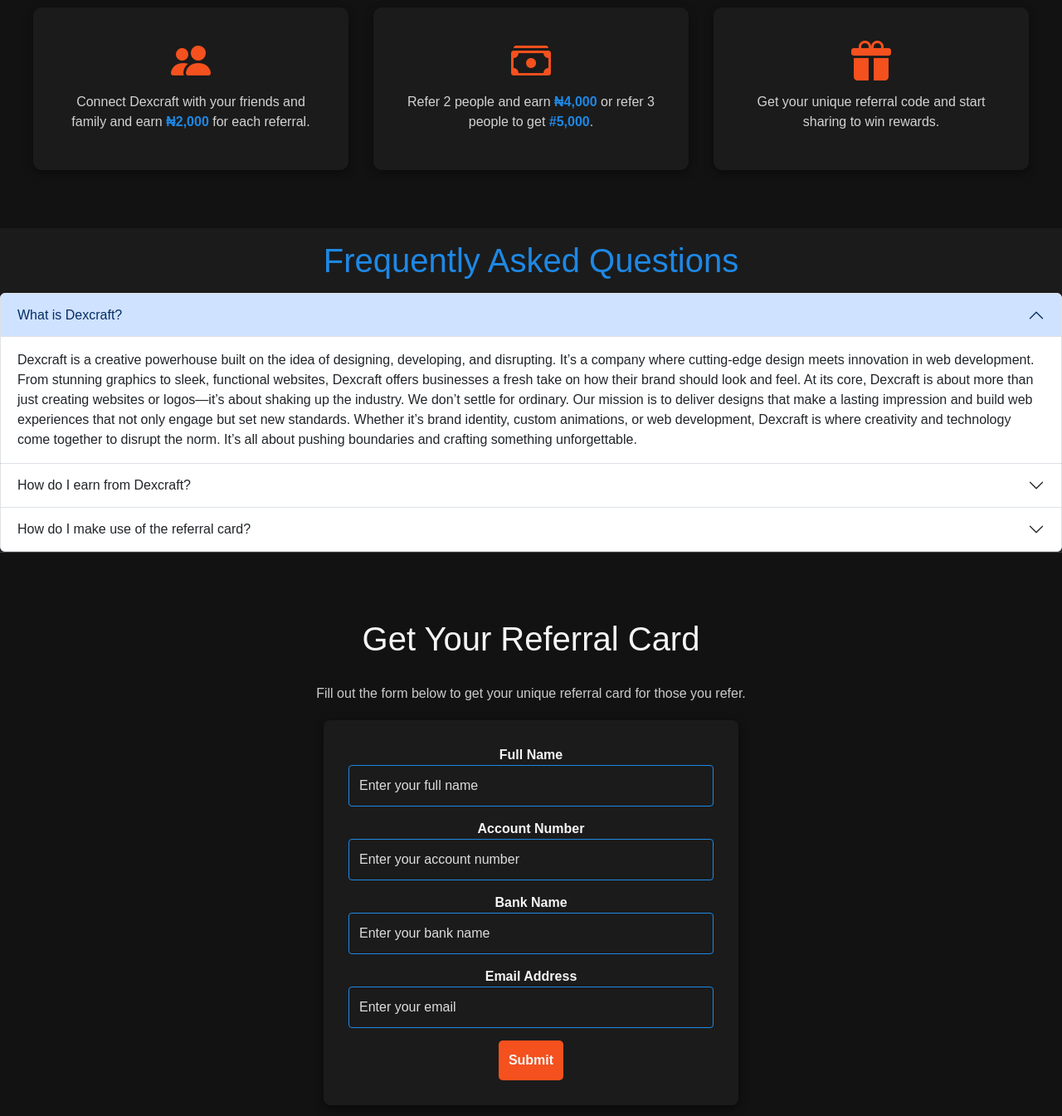
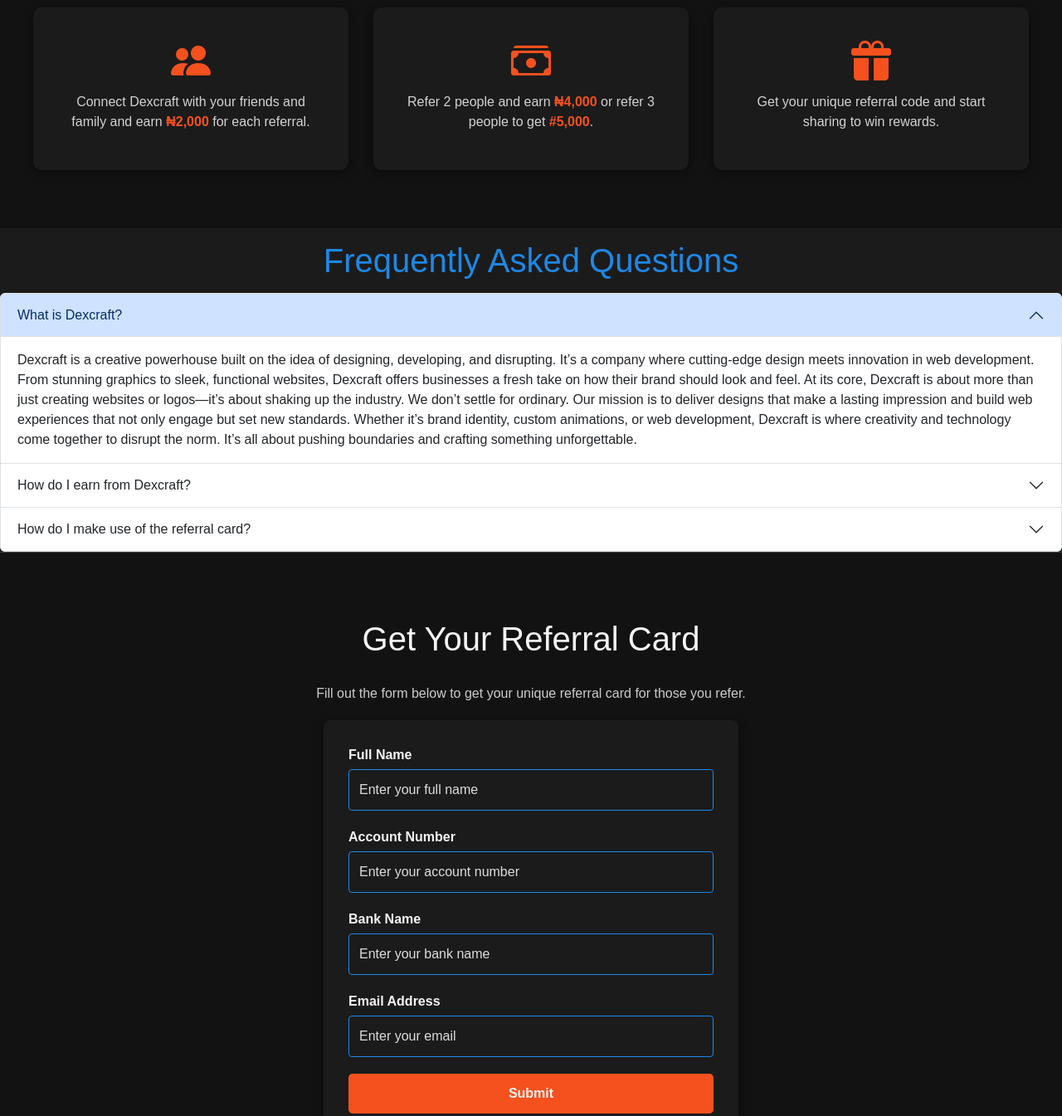
Before and after one commit to Tobidavid11/Dexcraft-promo, a website with bundled scripts: page index.html in a window 1280 px wide. Shown: the part 580-1925 px from the top of the page at 83% size. Built offline with nearby package versions, Linux system fonts and the light colour scheme.

Commit message:
New changes

```diff
--- a/styles.css
+++ b/styles.css
@@ -116,7 +116,7 @@
 }
 
 .Amount {
-    color: var(--primary-color);
+    color: var(--secondary-color);
     font-weight: bold;
 }
 
@@ -133,9 +133,9 @@
 }
 #Questions-section .accordion-button:focus{
 box-shadow: none;
-background-color: rgba(0, 0, 0, 0.1);
+background-color:var(--primary-color);
 font-weight: bold;
-color: #000;
+color: #fff;
 }
 #Questions-section .accordion-button:current{
     background-color: none;
@@ -172,6 +172,9 @@
     font-size: 16px;
     font-weight: bold;
     color: var(--light);
+    text-align: left;
+    display: flex;
+    align-items: center;
 }
 
 #referral-form form input {
@@ -182,7 +185,8 @@
     color: var(--light);
     width: 100%;
     outline: none;
-    margin-bottom: 15px;
+    margin-bottom: 20px;
+    margin-top: 5px;
 }
 
 input::placeholder {
@@ -195,6 +199,7 @@
     border: none;
     border-radius: 5px;
     color: var(--light);
+    width: 100%;
     cursor: pointer;
     font-weight: bold;
     transition: background-color 0.3s ease;
```
